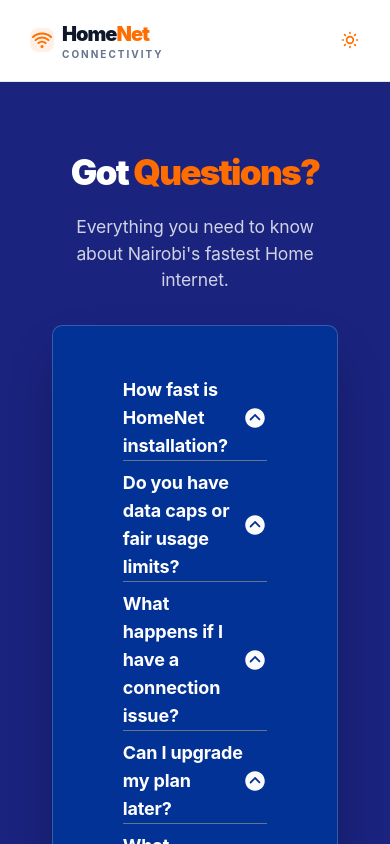
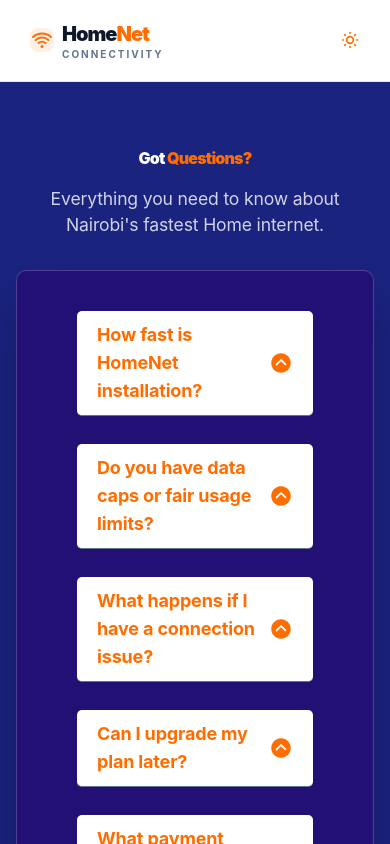
Before and after one commit to wainaina-mwangi/HomeNet, a React (Vite) app: page /FaqSection in a window 390 px wide. Shown: the top 844 px of the page. Built offline with nearby package versions, Linux system fonts and the light colour scheme.

Commit message:
faqs refactoring

```diff
--- a/src/components/Faq/Faq.css
+++ b/src/components/Faq/Faq.css
@@ -48,7 +48,7 @@
   backdrop-filter: blur(20px);
   -webkit-backdrop-filter: blur(20px);
   border: 1px solid rgba(255, 255, 255, 0.2);
-  background: #033297;
+  background: #231075;
   box-shadow: 0 25px 50px -12px rgba(0, 0, 0, 0.3);
   transition: all 0.5s ease;
 }
@@ -57,7 +57,7 @@
   display: flex;
   flex-direction: column;
   gap:8px;
-  margin:20px;
+
 }
 
 
@@ -68,6 +68,16 @@
 }
 
 
+.faq-item{
+ margin:10px;
+  background:white;
+  /* height: 100px; */
+  padding: 10px 20px;
+  border-radius: 5px;
+
+}
+
+
 @media (max-width: 768px) {
   .faq-title {
     font-size: 2.2rem;
@@ -75,5 +85,27 @@
 
   .faq-section {
     padding: 4rem 1rem;
+    min-height: 4vh;
   }
+
+  .faq-container {
+  width: 100%;
+  max-width: 1000px;
+
 }
+
+.faq-header {
+  text-align: center;
+  margin-bottom: 2rem;
+}
+
+.faq-title {
+  font-size: 1rem;
+  font-weight: 900;
+  color: white;
+  letter-spacing: -0.05em;
+  margin-bottom: 1rem;
+}
+
+
+}
--- a/src/components/Faq/FaqItem.jsx
+++ b/src/components/Faq/FaqItem.jsx
@@ -4,22 +4,26 @@ import { IoIosArrowDropupCircle } from "react-icons/io";
 
 const FaqItem = ({ question, answer, isOpen, toggle }) => {
   return (
-    <div className="border-b border-slate-500 dark:border-white/10 last:border-none">
+    <div className="border-b faq-item border-slate-500  last:border-none">
       <button
         onClick={toggle}
         className="w-full py-6 flex justify-between items-center text-left group transition-all"
       >
-        <span className={`text-lg font-bold transition-colors duration-300 ${
-          isOpen ? "text-brand-orange" : "text-white dark:text-slate-200"
-        }`}>
+        <span
+          className={`text-lg font-bold transition-colors duration-300 ${
+            isOpen ? "text-brand-orange" : "text-brand-orange "
+          }`}
+        >
           {question}
         </span>
         <motion.div
-          animate={{ rotate: isOpen ? 45 : 0, color: isOpen ? "#FF6D00" : "#fbfbfc" }}
+          animate={{
+            rotate: isOpen ? 45 : 0,
+            color: isOpen ? "#FF6D00" : "#FF6D00",
+          }}
           className="text-2xl"
         >
-
-         <IoIosArrowDropupCircle />
+          <IoIosArrowDropupCircle />
         </motion.div>
       </button>
 
@@ -32,7 +36,7 @@ const FaqItem = ({ question, answer, isOpen, toggle }) => {
             transition={{ duration: 0.3, ease: "easeInOut" }}
             className="overflow-hidden"
           >
-            <p className="pb-9 mt-7 text-white dark:text-slate-400 leading-relaxed max-w-2xl">
+            <p className="pb-9 mt-7 text-dark  leading-relaxed max-w-2xl">
               {answer}
             </p>
           </motion.div>
```
